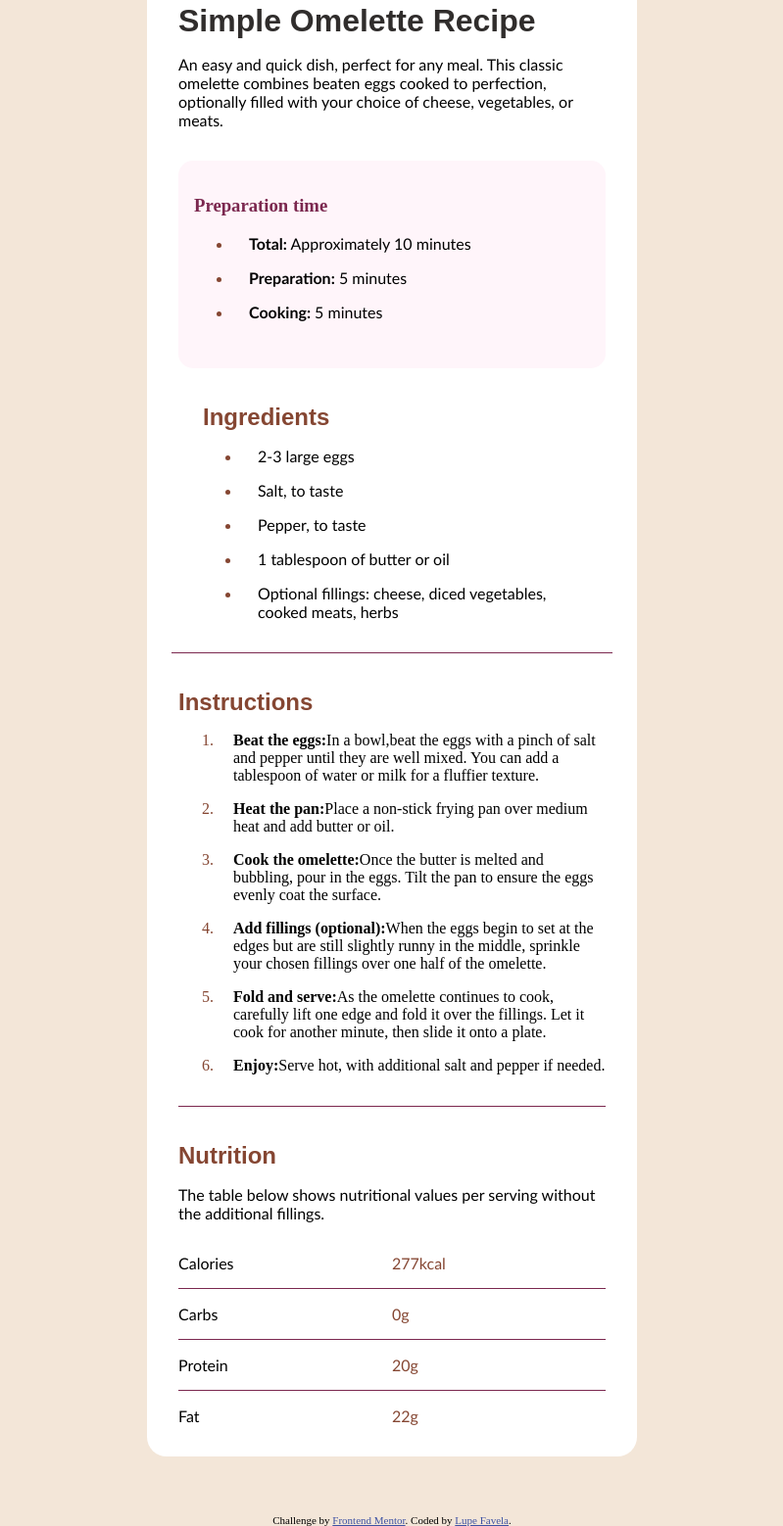
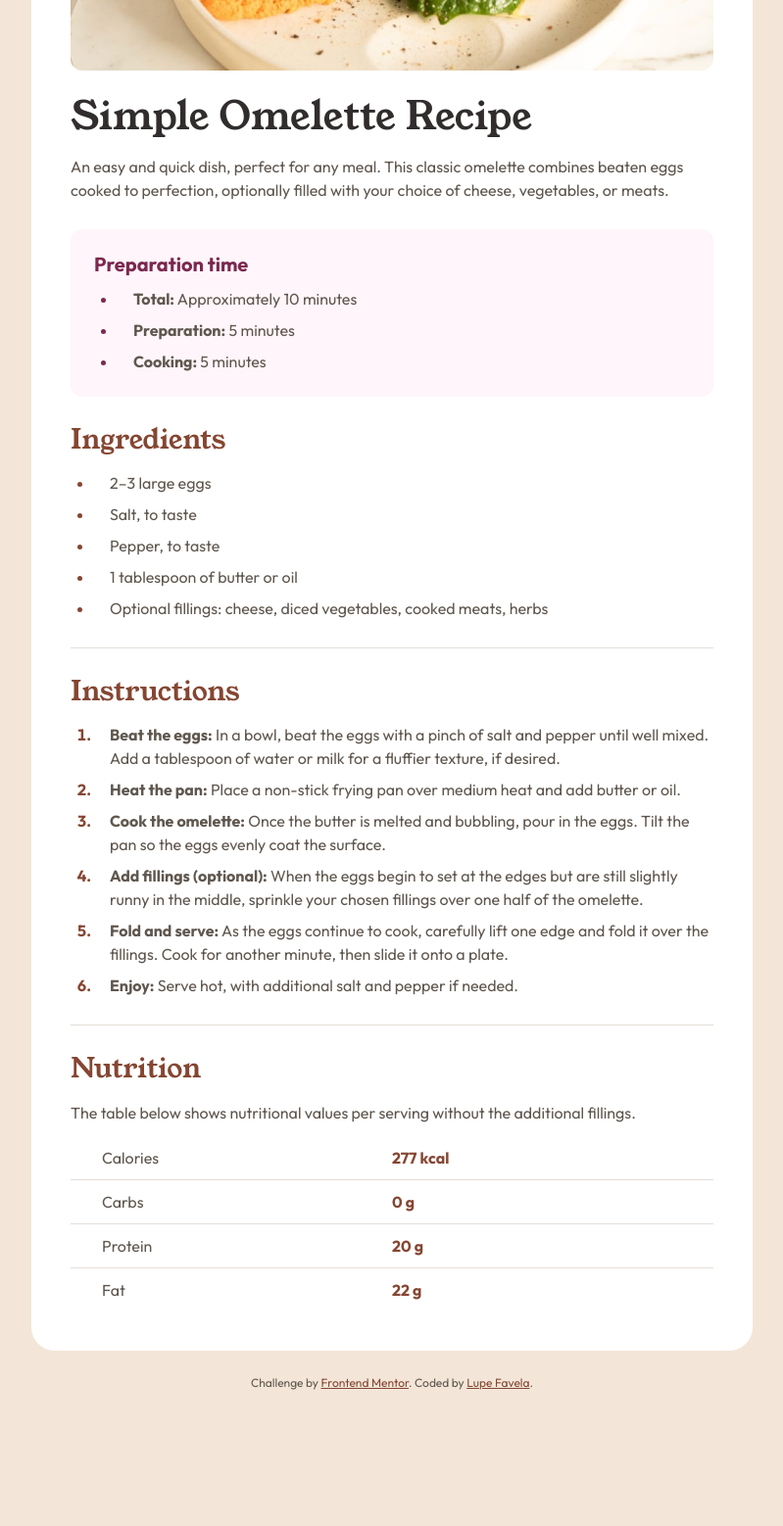
Before and after one commit to LupeF/Recipe-Page, a plain HTML site: page index.html in a window 1280 px wide. Shown: the part 329-1887 px from the top of the page at 98% size, without its empty margins (240-1039 px from the left). After the commit the page ends 1775 px from the top, so only its background shows below. Drawn offline with Linux system fonts and the light colour scheme.

Commit message:
Improve recipe page layout and accessibility

```diff
--- a/css/styles.css
+++ b/css/styles.css
@@ -1,88 +1,200 @@
-*{
-    box-sizing: border-box;
-}
-body{
-    margin: 0;
-    display: grid;
-    place-items: center;
-    height: 100vh;
-    background-color: hsl(30, 54%, 90%);
-
-
-}
-main{
-    margin: 3em auto;
-    max-width: 500px;
-    background-color: hsl(0, 0%, 100%);
-    border-radius: 20px;
-}
-#img-cont{
-    padding: 1em;
-}
-#img-cont img{
-    height: 200px;
-    width: 100%;
-    border-radius: 20px;
-}
-section{
-    padding: 0 2em;
-}
-#title-sec h1{
-    font-size: xx-large;
-    color: hsl(24, 5%, 18%);
-}
-h1{
-    font-family: fantasy;
-    color:hsl(14, 45%, 36%);
-    margin: 1.5em 0 0;
-}
-p,
-ul{
-    font-family: 'Gill Sans', 'Gill Sans MT', Calibri, 'Trebuchet MS', sans-serif;
-
-}
-li{
-    padding: 0 0 1em 1em
-}
-li::marker{
-   color: hsl(14, 45%, 36%);
+:root {
+  color-scheme: light;
+  --color-nutmeg: hsl(14, 45%, 36%);
+  --color-raspberry: hsl(332, 51%, 32%);
+  --color-rose-white: hsl(330, 100%, 98%);
+  --color-eggshell: hsl(30, 54%, 90%);
+  --color-light-grey: hsl(30, 18%, 87%);
+  --color-wenge-brown: hsl(30, 10%, 34%);
+  --color-dark-charcoal: hsl(24, 5%, 18%);
 }
 
-#prep-cont{
-    background-color: hsl(330, 100%, 98%);
-    padding: 1em;
-    margin-top: 2em;
-    border-radius: 15px;
-}
-#prep-cont h3{
-    color: hsl(332, 51%, 32%);
+* {
+  box-sizing: border-box;
 }
 
-#ingredients-cont{
-    border-bottom: .5px solid hsl(332, 51%, 32%) ;
-    width: 90%;
-    margin: 0 auto;
-}
-#nutrition-cont{
-    border-top: solid .5px hsl(332, 51%, 32%);
-    padding-bottom: 1em;
+body {
+  min-height: 100vh;
+  margin: 0;
+  padding: 1px 24px;
+  background-color: var(--color-eggshell);
+  color: var(--color-wenge-brown);
+  font-family: "Outfit", sans-serif;
+  font-size: 16px;
+  line-height: 1.5;
 }
 
-.grid{
-    border-bottom: solid .2px hsl(332, 51%, 32%) ;
-    display: grid;
-    grid-template-columns: 1fr 1fr;
-    place-items: center;
-}
-@media(min-width:1024px){
-    .grid{
-        place-items: start;
-    }
-}
-.grid:last-child{
-    border-bottom: none;
+main {
+  width: min(736px, 100%);
+  margin: 7.5vh auto 24px;
+  padding: 40px;
+  overflow: hidden;
+  border-radius: 24px;
+  background-color: #fff;
 }
 
-.grid span{
-    color: hsl(14, 45%, 36%);
+.image-container img {
+  display: block;
+  width: 100%;
+  height: auto;
+  border-radius: 12px;
 }
+
+.recipe-content {
+  padding-top: 24px;
+}
+
+h1,
+h2 {
+  margin: 0;
+  font-family: "Young Serif", Georgia, serif;
+  font-weight: 400;
+  line-height: 1.15;
+}
+
+h1 {
+  margin-bottom: 16px;
+  color: var(--color-dark-charcoal);
+  font-size: 2.5rem;
+}
+
+h2 {
+  margin-bottom: 16px;
+  color: var(--color-nutmeg);
+  font-size: 1.75rem;
+}
+
+p {
+  margin: 0;
+}
+
+.preparation {
+  margin: 28px 0;
+  padding: 24px;
+  border-radius: 12px;
+  background: var(--color-rose-white);
+}
+
+.preparation h2 {
+  margin-bottom: 12px;
+  color: var(--color-raspberry);
+  font-family: "Outfit", sans-serif;
+  font-size: 1.25rem;
+  font-weight: 700;
+}
+
+ul,
+ol {
+  margin: 0;
+  padding-left: 24px;
+}
+
+li {
+  padding-left: 16px;
+}
+
+li + li {
+  margin-top: 8px;
+}
+
+li::marker {
+  color: var(--color-nutmeg);
+  font-weight: 700;
+}
+
+.preparation li::marker {
+  color: var(--color-raspberry);
+}
+
+strong {
+  color: var(--color-wenge-brown);
+  font-weight: 700;
+}
+
+.recipe-section {
+  padding: 0 0 28px;
+  border-bottom: 1px solid var(--color-light-grey);
+}
+
+.ingredients,
+.instructions {
+  margin-bottom: 28px;
+}
+
+.instructions ol {
+  padding-left: 24px;
+}
+
+.nutrition {
+  padding-bottom: 0;
+  border-bottom: 0;
+}
+
+.nutrition > p {
+  margin-bottom: 12px;
+}
+
+.nutrition dl {
+  margin: 0;
+}
+
+.nutrition-row {
+  display: grid;
+  grid-template-columns: 1fr 1fr;
+  padding: 10px 32px;
+  border-bottom: 1px solid var(--color-light-grey);
+}
+
+.nutrition-row:last-child {
+  border-bottom: 0;
+}
+
+.nutrition-row dd {
+  margin: 0;
+  color: var(--color-nutmeg);
+  font-weight: 700;
+}
+
+.attribution {
+  margin: 0 auto 24px;
+  text-align: center;
+  font-size: 0.75rem;
+}
+
+.attribution a {
+  color: var(--color-nutmeg);
+}
+
+@media (max-width: 600px) {
+  body {
+    padding: 0;
+    background-color: #fff;
+  }
+
+  main {
+    width: 100%;
+    margin: 0 auto 24px;
+    padding: 0 0 24px;
+    border-radius: 0;
+  }
+
+  .image-container img {
+    border-radius: 0;
+  }
+
+  .recipe-content {
+    padding: 32px 32px 0;
+  }
+
+  h1 {
+    font-size: 2.25rem;
+  }
+
+  .preparation {
+    padding: 20px 24px;
+  }
+
+  .attribution {
+    padding: 0 16px;
+  }
+}
--- a/index.html
+++ b/index.html
@@ -2,91 +2,75 @@
 <html lang="en">
 <head>
   <meta charset="UTF-8">
-  <meta name="viewport" content="width=device-width, initial-scale=1.0"> <!-- displays site properly based on user's device -->
+  <meta name="viewport" content="width=device-width, initial-scale=1.0">
+  <meta name="description" content="A simple omelette recipe with preparation time, ingredients, instructions, and nutrition information.">
+  <link rel="preconnect" href="https://fonts.googleapis.com">
+  <link rel="preconnect" href="https://fonts.gstatic.com" crossorigin>
+  <link href="https://fonts.googleapis.com/css2?family=Outfit:wght@400;600;700&family=Young+Serif&display=swap" rel="stylesheet">
   <link rel="stylesheet" href="css/styles.css">
   <link rel="icon" type="image/png" sizes="32x32" href="./assets/images/favicon-32x32.png">
-  <title>Frontend Mentor | Recipe page</title>
-
-  <!-- Feel free to remove these styles or customise in your own stylesheet 👍 -->
-  <style>
-    .attribution { font-size: 11px; text-align: center; padding-top: 1em;background-color: white;width: 100%; @media(min-width: 500px){background-color: initial; width: initial; }}
-    .attribution a { color: hsl(228, 45%, 44%); }
-  </style>
+  <title>Simple Omelette Recipe</title>
 </head>
 <body>
   <main>
-     <div id="img-cont">
-        <img src="assets/images/image-omelette.jpeg" alt="Picture of an omelette">
-      </div>
-    <section>
-      <div id="title-sec">
+    <div class="image-container">
+      <img src="assets/images/image-omelette.jpeg" alt="A freshly cooked omelette">
+    </div>
+
+    <div class="recipe-content">
+      <header class="recipe-intro">
         <h1>Simple Omelette Recipe</h1>
-        <p>An easy and quick dish, perfect for any meal. This classic omelette combines beaten eggs cooked
-        to perfection, optionally filled with your choice of cheese, vegetables, or meats.</p>
-      </div>
-      <div id="prep-cont">
-        <h3>Preparation time</h3>
+        <p>An easy and quick dish, perfect for any meal. This classic omelette combines beaten eggs cooked to perfection, optionally filled with your choice of cheese, vegetables, or meats.</p>
+      </header>
+
+      <section class="preparation" aria-labelledby="preparation-heading">
+        <h2 id="preparation-heading">Preparation time</h2>
         <ul>
-          <li><b>Total:</b> Approximately 10 minutes</li>
-          <li><b>Preparation:</b> 5 minutes</li>
-          <li><b>Cooking:</b> 5 minutes</li>
+          <li><strong>Total:</strong> Approximately 10 minutes</li>
+          <li><strong>Preparation:</strong> 5 minutes</li>
+          <li><strong>Cooking:</strong> 5 minutes</li>
         </ul>
-      </div>
-    </section>
-    <section id="ingredients-cont">
-      <div>
-        <h1>Ingredients</h1>
+      </section>
+
+      <section class="recipe-section ingredients" aria-labelledby="ingredients-heading">
+        <h2 id="ingredients-heading">Ingredients</h2>
         <ul>
-          <li> 2-3 large eggs</li>
-          <li> Salt, to taste</li>
+          <li>2–3 large eggs</li>
+          <li>Salt, to taste</li>
           <li>Pepper, to taste</li>
           <li>1 tablespoon of butter or oil</li>
           <li>Optional fillings: cheese, diced vegetables, cooked meats, herbs</li>
         </ul>
-      </div>
-    </section>
-    <section>
-      <div>
-        <h1>Instructions</h1>
+      </section>
+
+      <section class="recipe-section instructions" aria-labelledby="instructions-heading">
+        <h2 id="instructions-heading">Instructions</h2>
         <ol>
-          <li><b>Beat the eggs:</b>In a bowl,beat the eggs with a pinch of salt and pepper until they are well mixed. You can add a tablespoon of water or milk for a fluffier texture.</li>
-          <li><b>Heat the pan:</b>Place a non-stick frying pan over medium heat and add butter or oil.</li>
-          <li><b>Cook the omelette:</b>Once the butter is melted and bubbling, pour in the eggs. Tilt the pan to ensure
-            the eggs evenly coat the surface.</li>
-          <li><b>Add fillings (optional):</b>When the eggs begin to set at the edges but are still slightly runny in the
-            middle, sprinkle your chosen fillings over one half of the omelette.</li>
-          <li><b>Fold and serve:</b>As the omelette continues to cook, carefully lift one edge and fold it over the
-            fillings. Let it cook for another minute, then slide it onto a plate.</li>
-          <li><b>Enjoy:</b>Serve hot, with additional salt and pepper if needed.</li>
+          <li><strong>Beat the eggs:</strong> In a bowl, beat the eggs with a pinch of salt and pepper until well mixed. Add a tablespoon of water or milk for a fluffier texture, if desired.</li>
+          <li><strong>Heat the pan:</strong> Place a non-stick frying pan over medium heat and add butter or oil.</li>
+          <li><strong>Cook the omelette:</strong> Once the butter is melted and bubbling, pour in the eggs. Tilt the pan so the eggs evenly coat the surface.</li>
+          <li><strong>Add fillings (optional):</strong> When the eggs begin to set at the edges but are still slightly runny in the middle, sprinkle your chosen fillings over one half of the omelette.</li>
+          <li><strong>Fold and serve:</strong> As the eggs continue to cook, carefully lift one edge and fold it over the fillings. Cook for another minute, then slide it onto a plate.</li>
+          <li><strong>Enjoy:</strong> Serve hot, with additional salt and pepper if needed.</li>
         </ol>
-      </div>
-    </section>
-    <section>
-      <div id="nutrition-cont">
-        <h1>Nutrition</h1>
+      </section>
+
+      <section class="recipe-section nutrition" aria-labelledby="nutrition-heading">
+        <h2 id="nutrition-heading">Nutrition</h2>
         <p>The table below shows nutritional values per serving without the additional fillings.</p>
-        <div class="grid">
-          <p>Calories</p>
-          <p><span>277kcal</span></p>
-        </div>
-        <div class="grid">
-          <p>Carbs</p>
-          <p><span>0g</span></p>
-        </div>
-        <div class="grid">
-          <p>Protein</p>
-          <p><span>20g</span></p>
-        </div>
-        <div class="grid">
-          <p>Fat</p>
-          <p><span>22g</span></p>
-        </div>
-      </div>
-    </section>
+        <dl>
+          <div class="nutrition-row"><dt>Calories</dt><dd>277 kcal</dd></div>
+          <div class="nutrition-row"><dt>Carbs</dt><dd>0 g</dd></div>
+          <div class="nutrition-row"><dt>Protein</dt><dd>20 g</dd></div>
+          <div class="nutrition-row"><dt>Fat</dt><dd>22 g</dd></div>
+        </dl>
+      </section>
+    </div>
   </main>
-  <div class="attribution">
-    Challenge by <a href="https://www.frontendmentor.io?ref=challenge" target="_blank">Frontend Mentor</a>.
-    Coded by <a href="#">Lupe Favela</a>.
-  </div>
+
+  <footer class="attribution">
+    Challenge by <a href="https://www.frontendmentor.io?ref=challenge" target="_blank" rel="noreferrer">Frontend Mentor</a>.
+    Coded by <a href="https://github.com/LupeF">Lupe Favela</a>.
+  </footer>
 </body>
 </html>
```
